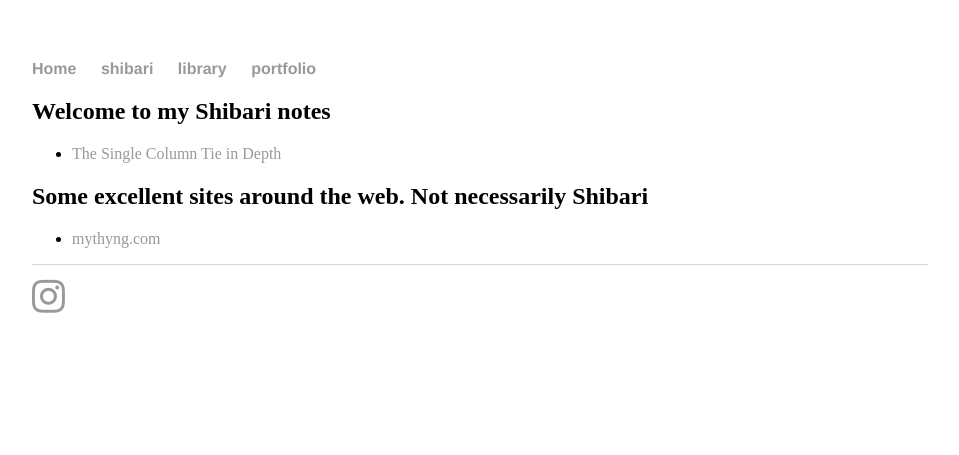
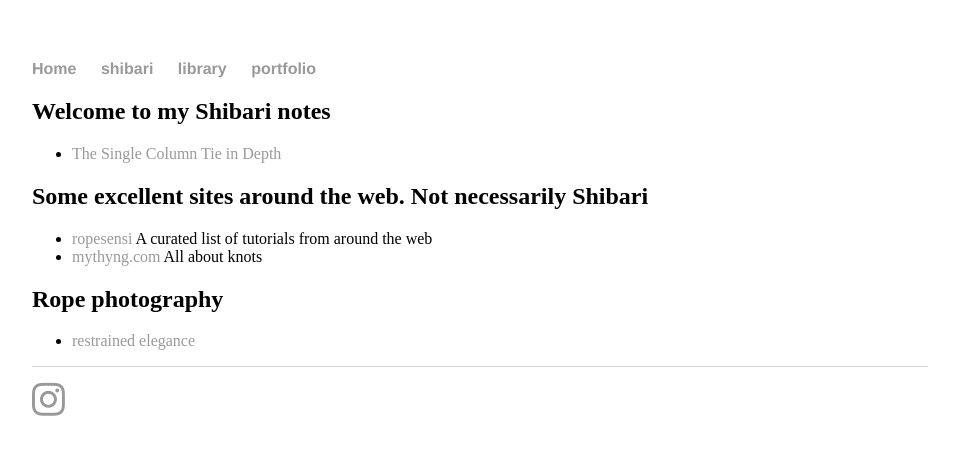
Before and after one commit to rationaldom/rationaldom.github.io, a Jekyll site: the page built from shibari/shibari.md, in a window 1280 px wide. Shown: the top 455 px of the page, without its empty margins (160-1119 px from the left). Built offline with Jekyll 4.4.1, drawn with Linux system fonts in a browser that asks for light colours; our own code applies the rules of GitHub Pages for plain Markdown files.

Commit message:
just updated shibari.md

```diff
--- a/shibari/shibari.md
+++ b/shibari/shibari.md
@@ -7,4 +7,9 @@ layout: default
 * [The Single Column Tie in Depth](https://rationaldom.com/shibari/notes_sct.html)
 
 ## Some excellent sites around the web. Not necessarily Shibari
-* [mythyng.com](https://mythyng.wordpress.com)
+* [ropesensi](https://ropesensei.com) A curated list of tutorials from around the web
+* [mythyng.com](https://mythyng.wordpress.com) All about knots
+
+## Rope photography
+
+* [restrained elegance](https://restrainedelegance.com)
```
